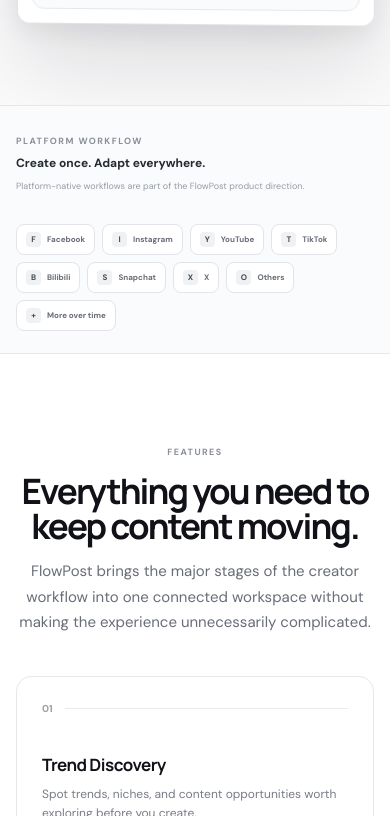
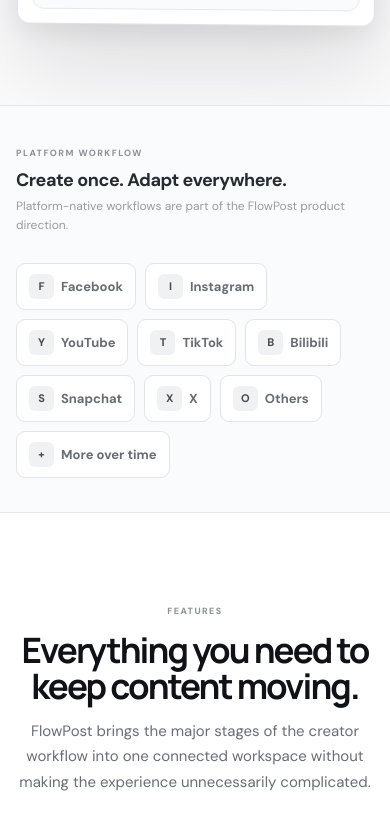
Before and after one commit to daoudbkabir/Flowpost, a React (Vite) app: page / in a window 390 px wide. Shown: the part 1228-2044 px from the top of the page. Built offline with nearby package versions, Linux system fonts and the light colour scheme.

Commit message:
Refine platform workflow and footer readability

```diff
--- a/src/index.css
+++ b/src/index.css
@@ -596,11 +596,11 @@
 }
 
 /* =========================
-   PLATFORM STRIP
+   PLATFORM WORKFLOW
 ========================= */
 
 .platform-strip {
-  padding: 28px 0;
+  padding: 46px 0;
   border-top: 1px solid var(--border);
   border-bottom: 1px solid var(--border);
   background: #fafbfc;
@@ -610,7 +610,7 @@
   display: flex;
   align-items: center;
   justify-content: space-between;
-  gap: 30px;
+  gap: 42px;
 }
 
 .strip-copy {
@@ -620,21 +620,24 @@
 .section-label {
   display: inline-block;
   color: #8a8f98;
-  font-size: 9px;
+  font-size: 10px;
   font-weight: 800;
   letter-spacing: 0.16em;
 }
 
 .strip-copy p {
-  margin: 6px 0 2px;
+  margin: 8px 0 5px;
   color: #262a31;
-  font-size: 12px;
+  font-size: 20px;
+  line-height: 1.3;
   font-weight: 700;
+  letter-spacing: -0.025em;
 }
 
 .strip-copy small {
   color: #969ba4;
-  font-size: 9px;
+  font-size: 13px;
+  line-height: 1.5;
 }
 
 .platforms {
@@ -642,31 +645,33 @@
   align-items: center;
   justify-content: flex-end;
   flex-wrap: wrap;
-  gap: 7px;
+  gap: 11px;
 }
 
 .platforms > span {
   display: inline-flex;
   align-items: center;
-  gap: 6px;
-  padding: 7px 9px;
+  gap: 8px;
+  padding: 11px 14px;
   border: 1px solid #e2e4e8;
-  border-radius: 8px;
+  border-radius: 10px;
   background: #fff;
   color: #676c75;
-  font-size: 9px;
+  font-size: 14px;
+  line-height: 1;
   font-weight: 700;
 }
 
 .platforms b {
-  width: 15px;
-  height: 15px;
+  width: 27px;
+  height: 27px;
   display: grid;
   place-items: center;
-  border-radius: 4px;
+  flex: 0 0 27px;
+  border-radius: 7px;
   background: #f0f1f3;
   color: #444950;
-  font-size: 8px;
+  font-size: 12px;
 }
 
 /* =========================
@@ -979,7 +984,7 @@
   display: grid;
   grid-template-columns: 1.8fr 0.8fr 0.8fr 0.8fr;
   gap: 70px;
-  padding: 70px 0 60px;
+  padding: 76px 0 66px;
 }
 
 .footer-brand .brand {
@@ -992,24 +997,25 @@
 }
 
 .footer-brand p {
-  max-width: 360px;
-  margin: 20px 0 0;
+  max-width: 390px;
+  margin: 22px 0 0;
   color: #8f949e;
-  font-size: 15px;
-  line-height: 1.75;
+  font-size: 16px;
+  line-height: 1.8;
 }
 
 .footer-column {
   display: flex;
   flex-direction: column;
   align-items: flex-start;
-  gap: 11px;
+  gap: 12px;
 }
 
 .footer-column h4 {
-  margin: 0 0 9px;
+  margin: 0 0 10px;
   color: #fff;
-  font-size: 15px;
+  font-size: 16px;
+  line-height: 1.4;
   font-weight: 700;
 }
 
@@ -1017,8 +1023,8 @@
   padding: 0;
   background: transparent;
   color: #858b95;
-  font-size: 14px;
-  line-height: 1.5;
+  font-size: 15px;
+  line-height: 1.55;
   transition: color 150ms ease;
 }
 
@@ -1027,32 +1033,32 @@
 }
 
 .footer-bottom {
-  min-height: 70px;
+  min-height: 76px;
   display: flex;
   align-items: center;
   justify-content: space-between;
-  gap: 20px;
+  gap: 24px;
   border-top: 1px solid #242830;
   color: #777d87;
-  font-size: 14px;
+  font-size: 15px;
 }
 
 .social-links {
   display: flex;
   align-items: center;
-  gap: 7px;
+  gap: 9px;
 }
 
 .social-links button {
-  width: 30px;
-  height: 30px;
+  width: 38px;
+  height: 38px;
   display: grid;
   place-items: center;
   border: 1px solid #2b3038;
-  border-radius: 7px;
+  border-radius: 8px;
   background: transparent;
   color: #969ba4;
-  font-size: 11px;
+  font-size: 13px;
   font-weight: 700;
 }
 
@@ -1380,6 +1386,7 @@
   .platform-strip .container {
     flex-direction: column;
     align-items: flex-start;
+    gap: 28px;
   }
 
   .platforms {
@@ -1607,12 +1614,49 @@
     padding: 13px;
   }
 
+  /* Platform Workflow — mobile */
   .platform-strip {
-    padding: 22px 0;
+    padding: 34px 0;
+  }
+
+  .strip-copy {
+    width: 100%;
+  }
+
+  .section-label {
+    font-size: 9px;
+  }
+
+  .strip-copy p {
+    margin-top: 8px;
+    font-size: 18px;
+  }
+
+  .strip-copy small {
+    display: block;
+    max-width: 420px;
+    font-size: 12px;
+    line-height: 1.6;
+  }
+
+  .platforms {
+    width: 100%;
+    gap: 9px;
   }
 
   .platforms > span {
-    font-size: 8px;
+    padding: 10px 12px;
+    gap: 7px;
+    border-radius: 9px;
+    font-size: 13px;
+  }
+
+  .platforms b {
+    width: 25px;
+    height: 25px;
+    flex-basis: 25px;
+    border-radius: 6px;
+    font-size: 11px;
   }
 
   .section-heading h2 {
@@ -1640,19 +1684,56 @@
     font-size: 35px;
   }
 
+  /* Footer — mobile */
   .footer-main {
     grid-template-columns: 1fr;
+    gap: 38px;
+    padding: 58px 0 48px;
   }
 
   .footer-brand {
     grid-column: auto;
+  }
+
+  .footer-brand p {
+    max-width: 100%;
+    margin-top: 18px;
+    font-size: 15px;
+    line-height: 1.75;
+  }
+
+  .footer-column {
+    gap: 11px;
+  }
+
+  .footer-column h4 {
+    margin-bottom: 8px;
+    font-size: 16px;
+  }
+
+  .footer-column button {
+    font-size: 15px;
   }
 
   .footer-bottom {
     align-items: flex-start;
     flex-direction: column;
     justify-content: center;
-    padding: 20px 0;
+    gap: 18px;
+    min-height: auto;
+    padding: 24px 0;
+    font-size: 14px;
+  }
+
+  .social-links {
+    gap: 9px;
+  }
+
+  .social-links button {
+    width: 38px;
+    height: 38px;
+    border-radius: 8px;
+    font-size: 13px;
   }
 
   .workspace-main {
```
